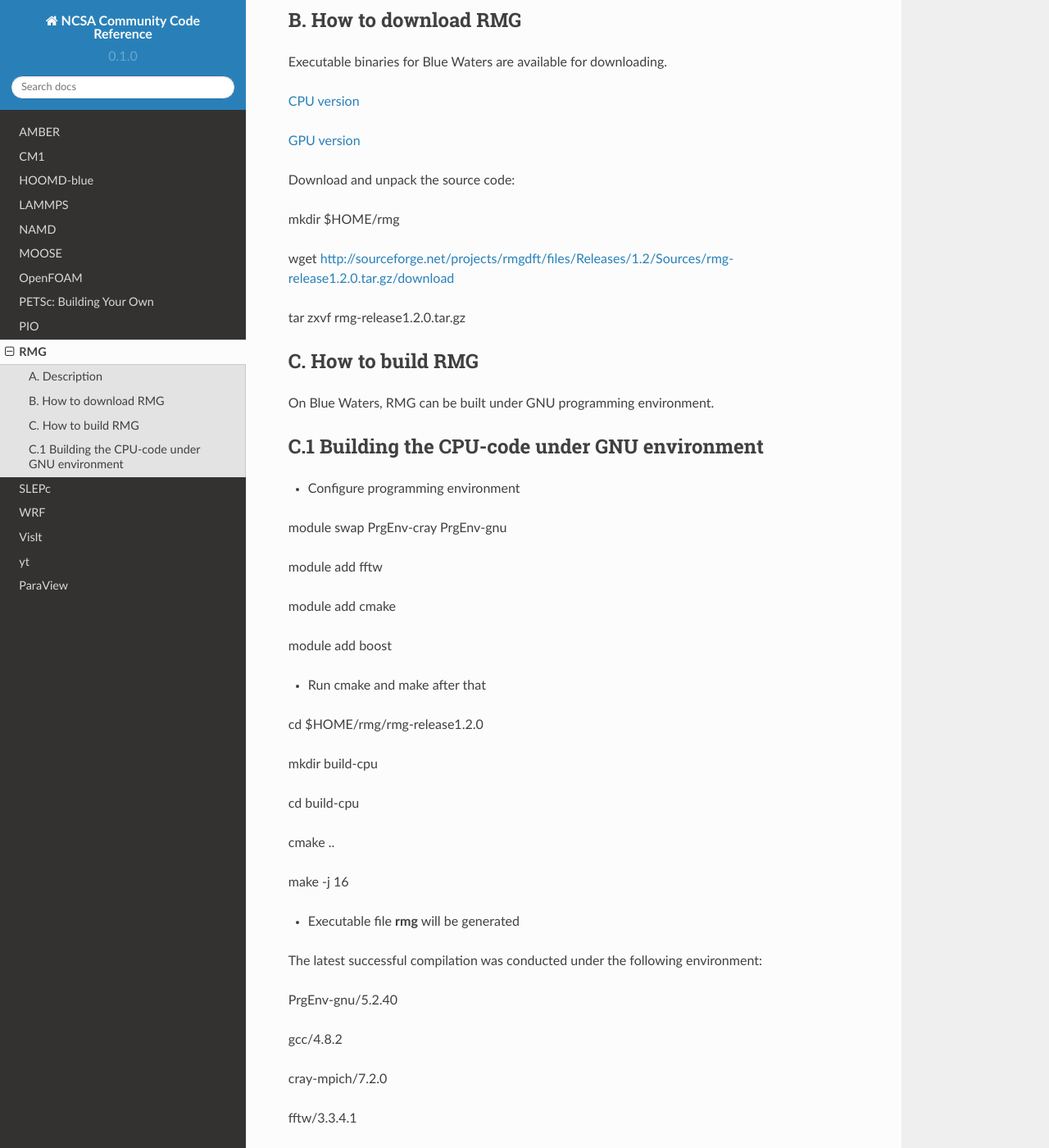
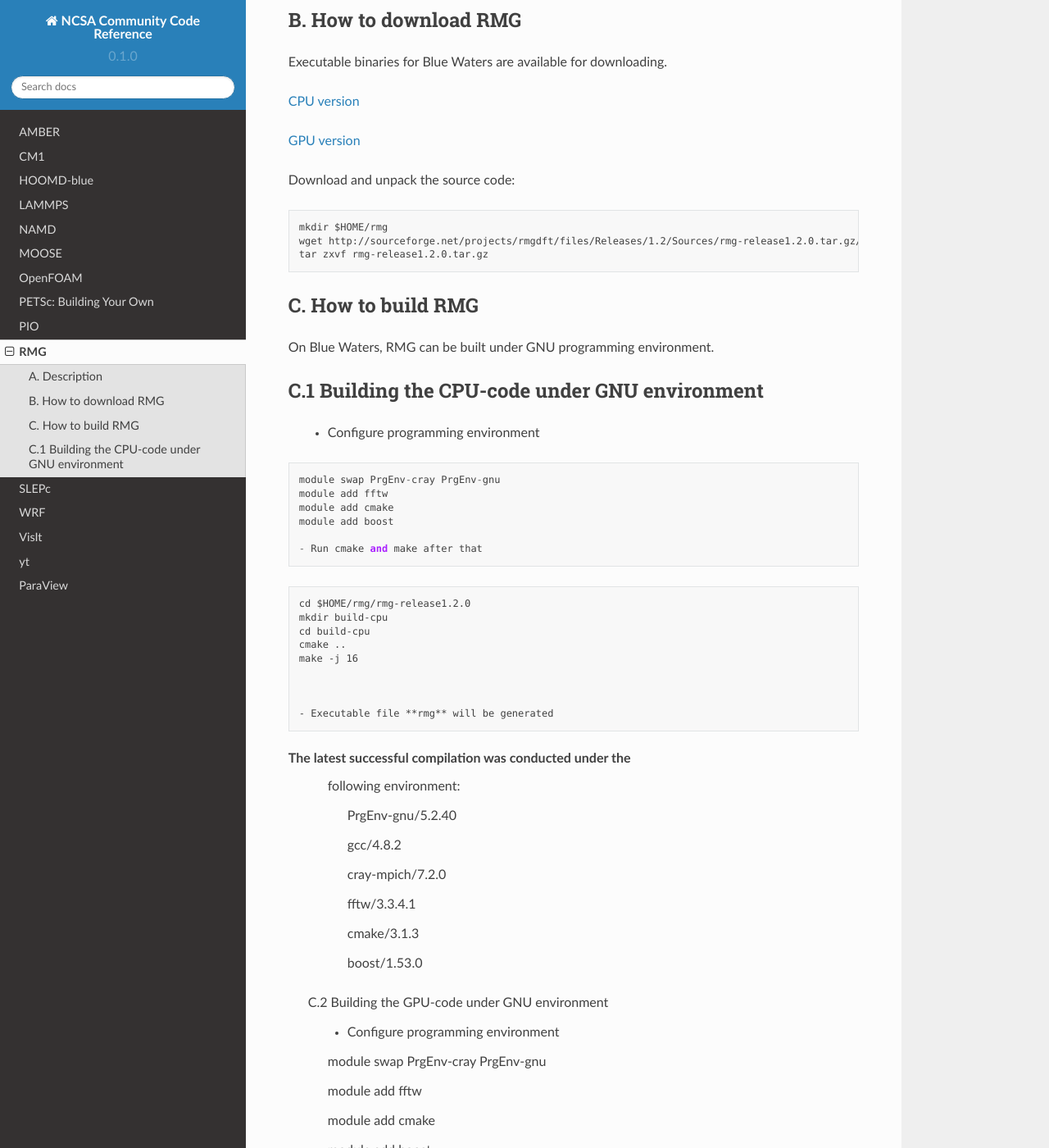
Before and after one commit to ncsa/community_code_reference, a Sphinx documentation site: the page built from docs/source/RMG/index.rst, in a window 1280 px wide and 1400 px high, scrolled down 424 px. Shown: the whole window at 82% size. Built offline with Sphinx 7.4.7 and the Read the Docs theme 2.0.0, drawn with Linux system fonts in a browser that asks for light colours; pages that are not in the unit, such as notebooks, are missing from menus; part of the change alters nothing that is shown.

```diff
--- a/docs/source/RMG/index.rst
+++ b/docs/source/RMG/index.rst
@@ -27,26 +27,13 @@ version <http://sourceforge.net/projects/rmgdft/files/Releases/1.2/Binaries/Blue
 `GPU
 version <http://sourceforge.net/projects/rmgdft/files/Releases/1.2/Binaries/BlueWaters/rmg_GPU/download>`__
 
-.. container::
+Download and unpack the source code:
 
-   Download and unpack the source code:
+::
 
-.. container::
-
-.. container::
-
-   .. container::
-
-      mkdir $HOME/rmg
-
-   .. container::
-
-      wget
-      http://sourceforge.net/projects/rmgdft/files/Releases/1.2/Sources/rmg-release1.2.0.tar.gz/download
-
-   .. container::
-
-      tar zxvf rmg-release1.2.0.tar.gz
+   mkdir $HOME/rmg
+   wget http://sourceforge.net/projects/rmgdft/files/Releases/1.2/Sources/rmg-release1.2.0.tar.gz/download
+   tar zxvf rmg-release1.2.0.tar.gz
 
 C. How to build RMG
 ~~~~~~~~~~~~~~~~~~~
@@ -56,246 +43,107 @@ On Blue Waters, RMG can be built under GNU programming environment.
 C.1 Building the CPU-code under GNU environment
 ~~~~~~~~~~~~~~~~~~~~~~~~~~~~~~~~~~~~~~~~~~~~~~~
 
-.. container::
 
    - Configure programming environment
 
-.. container::
-
-.. container::
+::
 
    module swap PrgEnv-cray PrgEnv-gnu
-
-.. container::
-
    module add fftw
-
-.. container::
-
    module add cmake
-
-.. container::
-
    module add boost
-
-.. container::
-
-.. container::
 
    - Run cmake and make after that
 
-.. container::
-
-.. container::
+::
 
    cd $HOME/rmg/rmg-release1.2.0
-
-.. container::
-
    mkdir build-cpu
-
-.. container::
-
    cd build-cpu
-
-.. container::
-
    cmake ..
-
-.. container::
-
    make -j 16
 
-.. container::
 
-   .. container::
 
-      .. container::
+   - Executable file **rmg** will be generated
 
-         .. container::
 
-         .. container::
+The latest successful compilation was conducted under the
+   following environment:
 
-            - Executable file **rmg** will be generated
-
-         .. container::
-
-         .. container::
-
-            .. container::
-
-               The latest successful compilation was conducted under the
-               following environment:
-
-.. container::
-
-   .. container::
-      :name: cke_pastebin
 
       PrgEnv-gnu/5.2.40
 
-   .. container::
-      :name: cke_pastebin
-
       gcc/4.8.2
-
-   .. container::
-      :name: cke_pastebin
 
       cray-mpich/7.2.0
 
-   .. container::
-      :name: cke_pastebin
-
       fftw/3.3.4.1
-
-   .. container::
 
       cmake/3.1.3
 
-   .. container::
-
       boost/1.53.0
 
-   .. container::
 
-      .. rubric:: C.2 Building the GPU-code under GNU environment
-         :name: c.2-building-the-gpu-code-under-gnu-environment
-
-      .. container::
+ C.2 Building the GPU-code under GNU environment
 
          - Configure programming environment
 
-      .. container::
-
-      .. container::
-
          module swap PrgEnv-cray PrgEnv-gnu
-
-      .. container::
 
          module add fftw
 
-      .. container::
-
          module add cmake
-
-      .. container::
 
          module add boost
 
-      .. container::
-
          module add cudatoolkit
 
-      .. container::
-
-      .. container::
-
-         - Run cmake and make after that
-
-      .. container::
-
-      .. container::
+- Run cmake and make after that
 
          cd $HOME/rmg/rmg-release1.2.0
 
-      .. container::
-
          mkdir build-gpu
-
-      .. container::
 
          cd build-gpu
 
-      .. container::
-
-      .. container::
-
-         - Edit ../CMakelists.txt and set RMG_GPU_ENABLED to 1
-
-      .. container::
-
-      .. container::
+- Edit ../CMakelists.txt and set RMG_GPU_ENABLED to 1
 
          - Run cmake and make after that
-
-      .. container::
-
-      .. container::
-
          cmake ..
-
-      .. container::
 
          make -j 16
 
-      .. container::
-
-         .. container::
-
-         .. container::
-
-            - Executable file **rmg** will be generated
-
-         .. container::
-
-         .. container::
+- Executable file **rmg** will be generated
 
             The latest successful compilation was conducted under the
             following environment:
 
-      .. container::
-
-         .. container::
-            :name: cke_pastebin
-
             PrgEnv-gnu/5.2.40
-
-         .. container::
-            :name: cke_pastebin
 
             gcc/4.8.2
 
-         .. container::
-            :name: cke_pastebin
-
             cray-mpich/7.2.0
-
-         .. container::
-            :name: cke_pastebin
 
             fftw/3.3.4.1
 
-         .. container::
-
             cmake/3.1.3
-
-         .. container::
 
             boost/1.53.0
 
-         .. container::
-
             cudatoolkit/6.5.14-1.0502.9613.6.1
 
-.. container::
-
-   .. rubric:: D. Tests
-      :name: d.-tests
+ D. Tests
 
 RMG source code comes with input examples. One of those will be used to
 demonstrate the use of RMG on Blue Waters.
 
-.. container::
+::
 
    cd $HOME/rmg/rmg-release1.2.0/Examples/C60/PotentialAcceleration
 
-.. container::
 
-.. container::
-
-   Sample run.pbs file for CPU code:
+Sample run.pbs file for CPU code:
 
 ::
 
```
